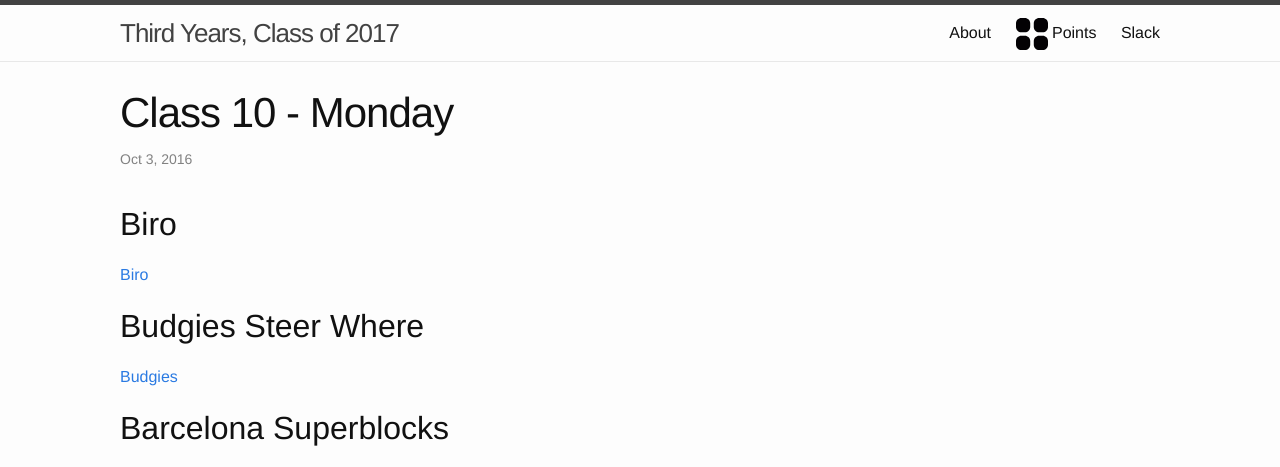
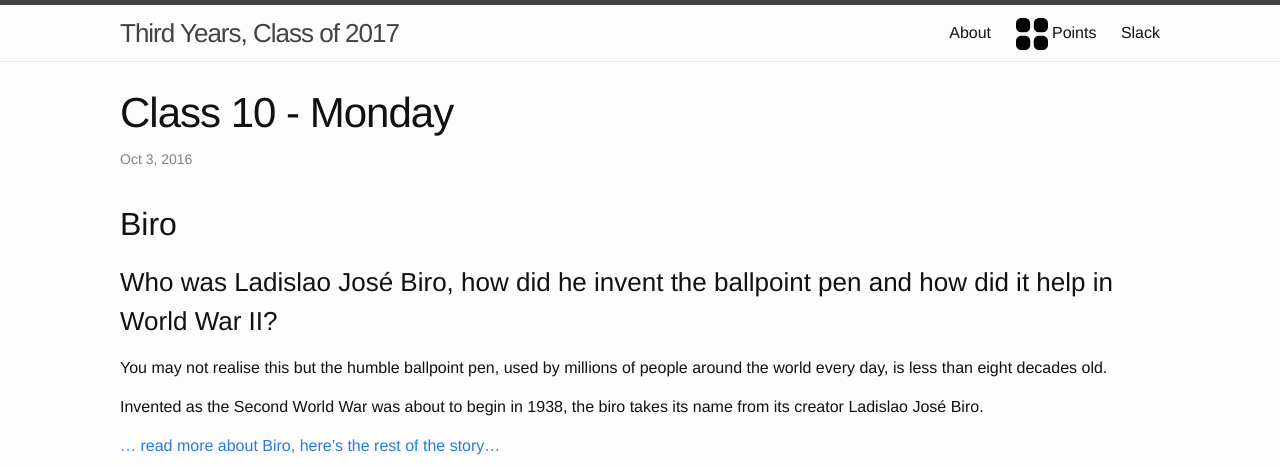
Before and after one commit to MrArgote/17-dot-argote-dot-org, a Jekyll site: the page built from _posts/2016-10-03-Class-10.md, in a window 1280 px wide. Shown: the top 467 px of the page. Built offline with Jekyll 4.4.1, drawn with Linux system fonts in a browser that asks for light colours; some of the changed text lies outside the part shown; grey boxes are pictures that could not be loaded.

Commit message:
Add beginning of articles on class 10 post

```diff
--- a/_posts/2016-10-03-Class-10.md
+++ b/_posts/2016-10-03-Class-10.md
@@ -5,12 +5,21 @@
 
 ## Biro
 
-[Biro](http://www.telegraph.co.uk/technology/2016/09/28/who-was-ladislao-jose-biro-how-did-he-invent-the-ballpoint-pen-a/)
+### Who was Ladislao José Biro, how did he invent the ballpoint pen and how did it help in World War II?
+
+You may not realise this but the humble ballpoint pen, used by millions of people around the world every day, is less than eight decades old.
+
+Invented as the Second World War was about to begin in 1938, the biro takes its name from its creator Ladislao José Biro.
+
+[... read more about Biro, here's the rest of the story...](http://www.telegraph.co.uk/technology/2016/09/28/who-was-ladislao-jose-biro-how-did-he-invent-the-ballpoint-pen-a/)
 
 ## Budgies Steer Where
 
+### Budgies reveal the rule that means birds never collide in flight
 
-[Budgies](https://www.newscientist.com/article/2107414-budgies-reveal-the-rule-that-means-birds-never-collide-in-flight/?utm_campaign=Echobox&utm_medium=Social&utm_source=Facebook#link_time=1475243696)
+How do birds avoid crashing into each other when approaching head-on? They have an in-built preference for veering right.
+
+[... read more about Budgies, here's the rest of the story...](https://www.newscientist.com/article/2107414-budgies-reveal-the-rule-that-means-birds-never-collide-in-flight/?utm_campaign=Echobox&utm_medium=Social&utm_source=Facebook#link_time=1475243696)
 
 
 ## Barcelona Superblocks
```
